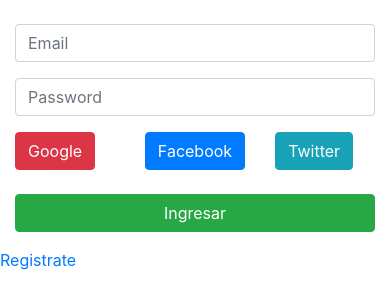
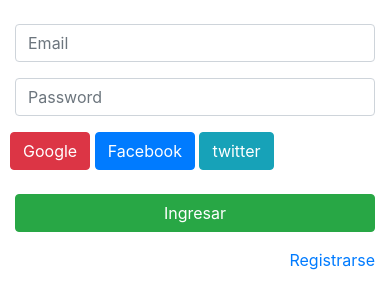
Before and after one commit to capugafl/IDW2018V-PUGA-U3-EXAMEN, a plain HTML site: page index.html in a window 390 px wide. Drawn offline with nearby package versions, Linux system fonts and the light colour scheme.

Commit message:
Examen Unidad 3 version mejorada

```diff
--- a/index.html
+++ b/index.html
@@ -26,36 +26,29 @@
                 </div>
             </div>
 
-            <div class="row">
-                <div class="col">
-                    <button type="submit" class="btn btn-danger d-block d-sm-none">Google</button>
-                </div>
-
-                <div class="col">
-                    <button type="submit" class="btn btn-primary d-block d-sm-none">Facebook</button>
-                </div>
-
-                <div class="col">
-                    <button type="submit" class="btn btn-info d-block d-sm-none">Twitter</button>
+            <div class="form-row">
+                <div>
+                    <button type="submit" class="btn btn-danger  block d-sm-none ">Google</button>
+                    <button type="submit" class="btn btn-primary  block d-sm-none ">Facebook</button>
+                    <button type="submit" class="btn btn-info   block d-sm-none ">twitter</button>
                 </div>
             </div>
             <br>
 
             <div class="row">
                 <div class="form-group  col-md-12">
-                        <a class="btn btn-success btn-block" href="principal.html">Ingresar</a>
+                    <a class="btn btn-success btn-block" href="principal.html">Ingresar</a>
                 </div>
+            </div>
 
-                <div class="row">
-                        <div class="form-group col-md-12 col-sm-12 col-xs-12">
-                     <a href="registro.html" class="d-block d-sm-none">Registrate </a>
-                 </div>
+            <div class="text-right">
+                <a href="registro.html" class="button">Registrarse</a>
             </div>
 
 
 
         </form>
-        </div>
+    </div>
 
 </body>
 
```
